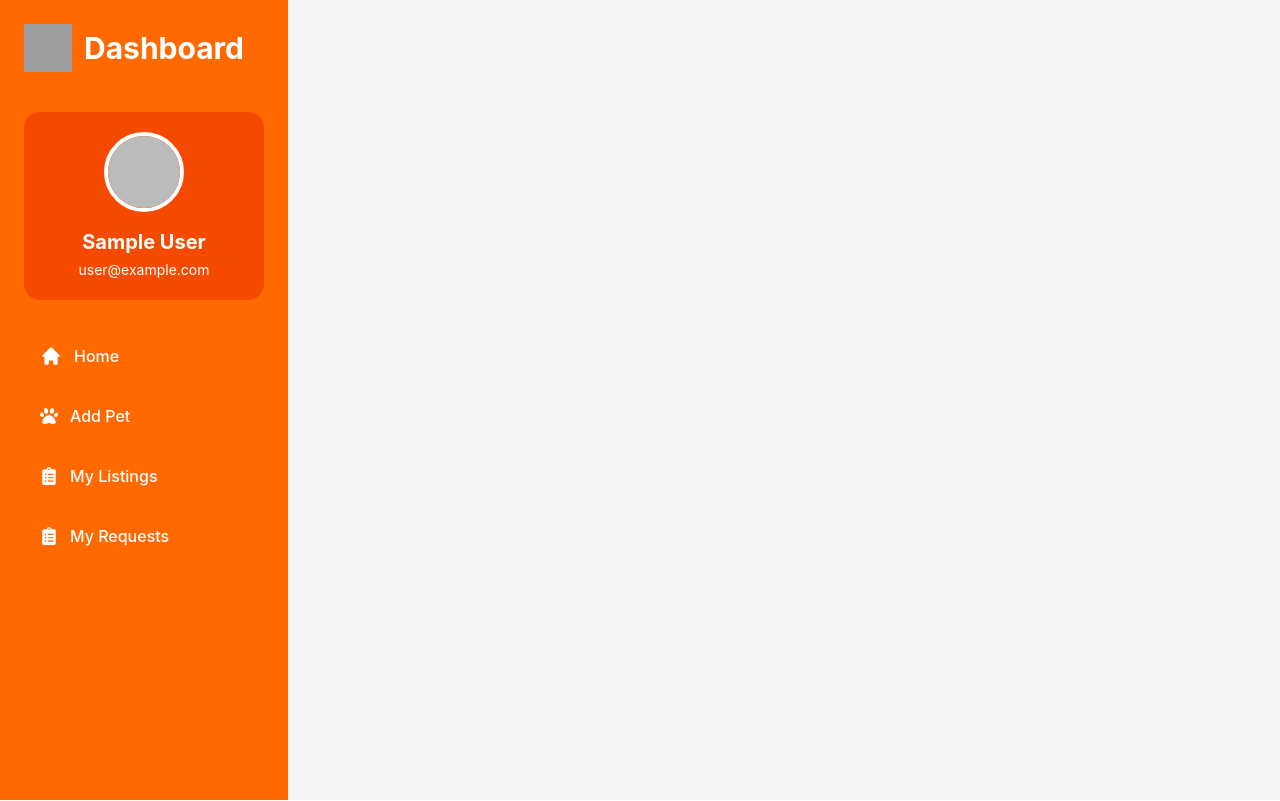
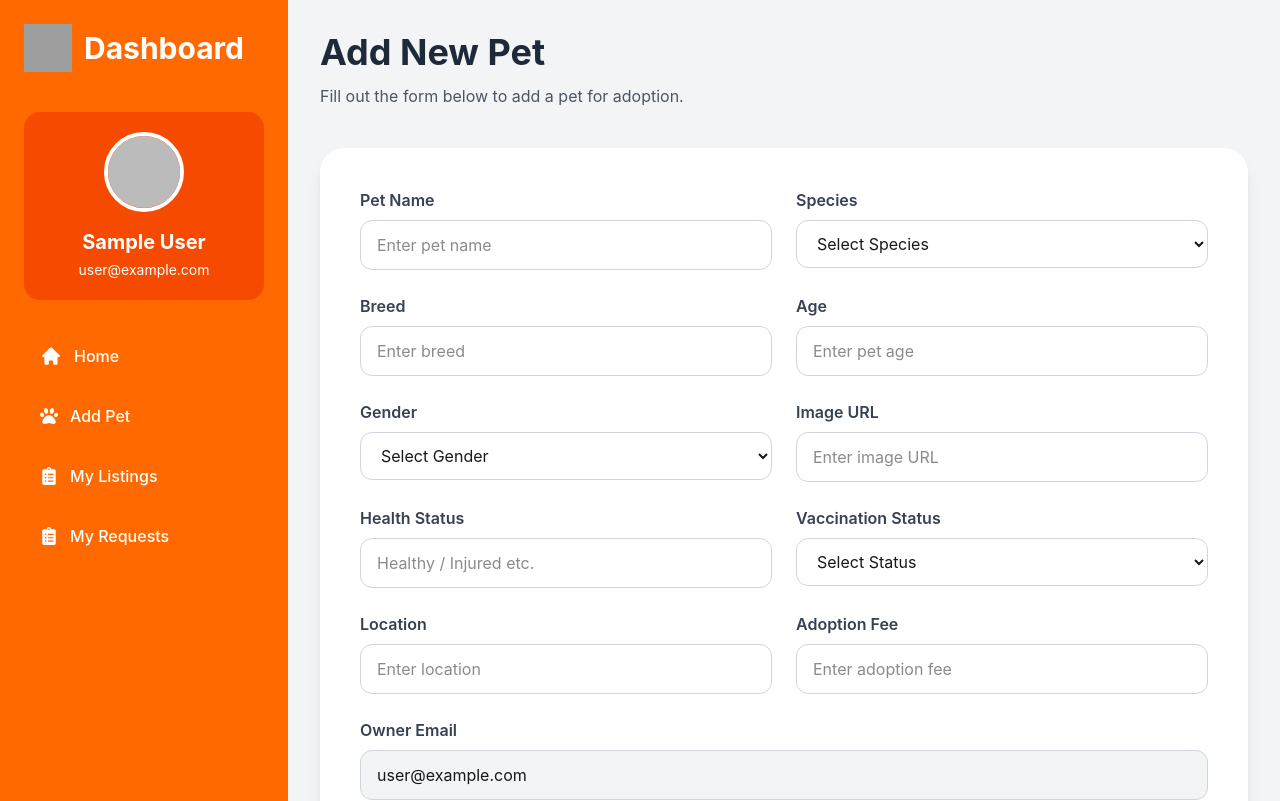
Before and after one commit to mdrifat107590/paw-heaven-front-end-a9, a React (Vite) app: page /dashboard/add-pet in a window 1280 px wide. Shown: the top 801 px of the page. Built offline with nearby package versions, Linux system fonts and the light colour scheme; no server answers; sample sign-in values are in the browser's storage; grey boxes are pictures that could not be loaded.

Commit message:
Designed add pet page

```diff
--- a/src/Pages/Dashboard/AddPet.jsx
+++ b/src/Pages/Dashboard/AddPet.jsx
@@ -1,11 +1,208 @@
-
+import { useContext } from "react";
+import Swal from "sweetalert2";
+import { AuthContext } from "../../context/AuthContext";
 
 const AddPet = () => {
-    return (
-        <div>
+  const { user } = useContext(AuthContext);
 
-        </div>
-    );
+  const handleAddPet = (e) => {
+    e.preventDefault();
+
+    Swal.fire({
+      icon: "success",
+      title: "Pet Added Successfully",
+    });
+  };
+
+  return (
+    <div className="min-h-screen">
+      <div className="mb-10">
+        <h1 className="text-4xl font-bold text-gray-800 mb-3">Add New Pet</h1>
+        <p className="text-gray-600">
+          Fill out the form below to add a pet for adoption.
+        </p>
+      </div>
+
+      <div className="bg-white rounded-3xl shadow-lg p-6 lg:p-10">
+        <form
+          onSubmit={handleAddPet}
+          className="grid grid-cols-1 md:grid-cols-2 gap-6"
+        >
+          <div>
+            <label className="block mb-2 font-semibold text-gray-700">
+              Pet Name
+            </label>
+            <input
+              type="text"
+              name="petName"
+              placeholder="Enter pet name"
+              className="w-full border border-gray-300 rounded-xl px-4 py-3 outline-none focus:border-orange-500"
+              required
+            />
+          </div>
+
+          <div>
+            <label className="block mb-2 font-semibold text-gray-700">
+              Species
+            </label>
+            <select
+              name="species"
+              className="w-full border border-gray-300 rounded-xl px-4 py-3 outline-none focus:border-orange-500"
+              required
+            >
+              <option value="">Select Species</option>
+              <option value="Dog">Dog</option>
+              <option value="Cat">Cat</option>
+              <option value="Bird">Bird</option>
+              <option value="Rabbit">Rabbit</option>
+            </select>
+          </div>
+
+          <div>
+            <label className="block mb-2 font-semibold text-gray-700">
+              Breed
+            </label>
+            <input
+              type="text"
+              name="breed"
+              placeholder="Enter breed"
+              className="w-full border border-gray-300 rounded-xl px-4 py-3 outline-none focus:border-orange-500"
+              required
+            />
+          </div>
+
+          <div>
+            <label className="block mb-2 font-semibold text-gray-700">
+              Age
+            </label>
+            <input
+              type="text"
+              name="age"
+              placeholder="Enter pet age"
+              className="w-full border border-gray-300 rounded-xl px-4 py-3 outline-none focus:border-orange-500"
+              required
+            />
+          </div>
+
+          <div>
+            <label className="block mb-2 font-semibold text-gray-700">
+              Gender
+            </label>
+            <select
+              name="gender"
+              className="w-full border border-gray-300 rounded-xl px-4 py-3 outline-none focus:border-orange-500"
+              required
+            >
+              <option value="">Select Gender</option>
+              <option value="Male">Male</option>
+              <option value="Female">Female</option>
+            </select>
+          </div>
+
+          <div>
+            <label className="block mb-2 font-semibold text-gray-700">
+              Image URL
+            </label>
+            <input
+              type="text"
+              name="image"
+              placeholder="Enter image URL"
+              className="w-full border border-gray-300 rounded-xl px-4 py-3 outline-none focus:border-orange-500"
+              required
+            />
+          </div>
+
+          <div>
+            <label className="block mb-2 font-semibold text-gray-700">
+              Health Status
+            </label>
+            <input
+              type="text"
+              name="health"
+              placeholder="Healthy / Injured etc."
+              className="w-full border border-gray-300 rounded-xl px-4 py-3 outline-none focus:border-orange-500"
+              required
+            />
+          </div>
+
+          <div>
+            <label className="block mb-2 font-semibold text-gray-700">
+              Vaccination Status
+            </label>
+            <select
+              name="vaccination"
+              className="w-full border border-gray-300 rounded-xl px-4 py-3 outline-none focus:border-orange-500"
+              required
+            >
+              <option value="">Select Status</option>
+              <option value="Vaccinated">Vaccinated</option>
+              <option value="Not Vaccinated">Not Vaccinated</option>
+            </select>
+          </div>
+
+          <div>
+            <label className="block mb-2 font-semibold text-gray-700">
+              Location
+            </label>
+            <input
+              type="text"
+              name="location"
+              placeholder="Enter location"
+              className="w-full border border-gray-300 rounded-xl px-4 py-3 outline-none focus:border-orange-500"
+              required
+            />
+          </div>
+
+          <div>
+            <label className="block mb-2 font-semibold text-gray-700">
+              Adoption Fee
+            </label>
+            <input
+              type="number"
+              name="fee"
+              placeholder="Enter adoption fee"
+              className="w-full border border-gray-300 rounded-xl px-4 py-3 outline-none focus:border-orange-500"
+              required
+            />
+          </div>
+
+          <div className="md:col-span-2">
+            <label className="block mb-2 font-semibold text-gray-700">
+              Owner Email
+            </label>
+            <input
+              type="email"
+              value={user?.email || ""}
+              readOnly
+              className="w-full border border-gray-300 rounded-xl px-4 py-3 bg-gray-100 cursor-not-allowed"
+            />
+          </div>
+
+          <div className="md:col-span-2">
+            <label className="block mb-2 font-semibold text-gray-700">
+              Description
+            </label>
+            <textarea
+              name="description"
+              rows="6"
+              placeholder="Write pet details..."
+              className="w-full border border-gray-300 rounded-xl px-4 py-3 outline-none focus:border-orange-500 resize-none"
+              required
+            ></textarea>
+          </div>
+
+          <div className="md:col-span-2">
+            <button
+              type="submit"
+              className="w-full bg-orange-500 hover:bg-orange-600 text-white py-4 rounded-2xl text-lg font-semibold transition"
+            >
+              Add Pet
+            </button>
+          </div>
+        </form>
+      </div>
+    </div>
+  );
 };
 
 export default AddPet;
```
